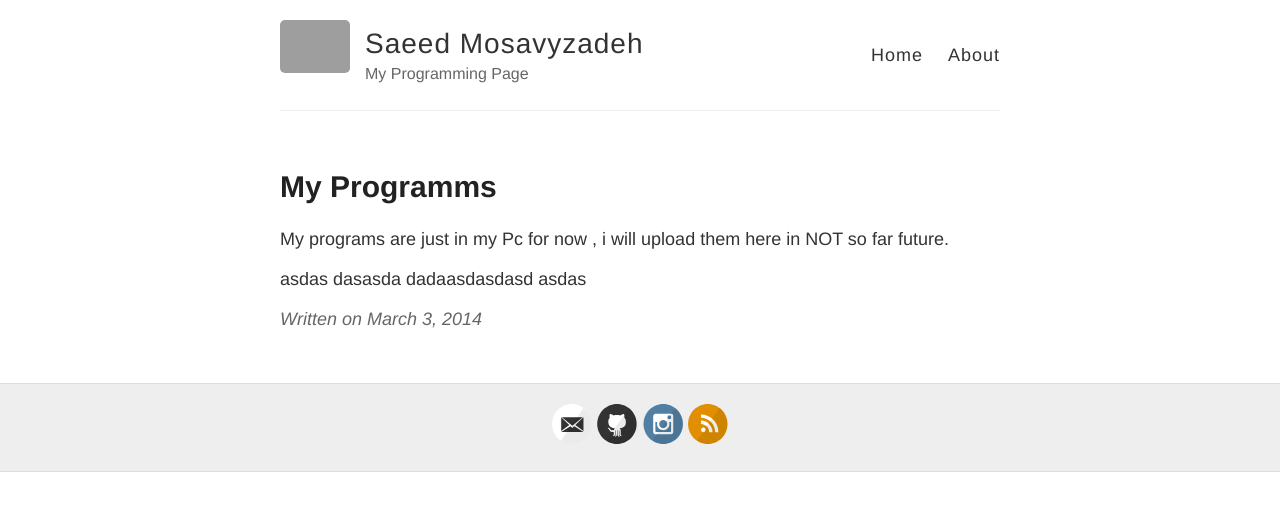
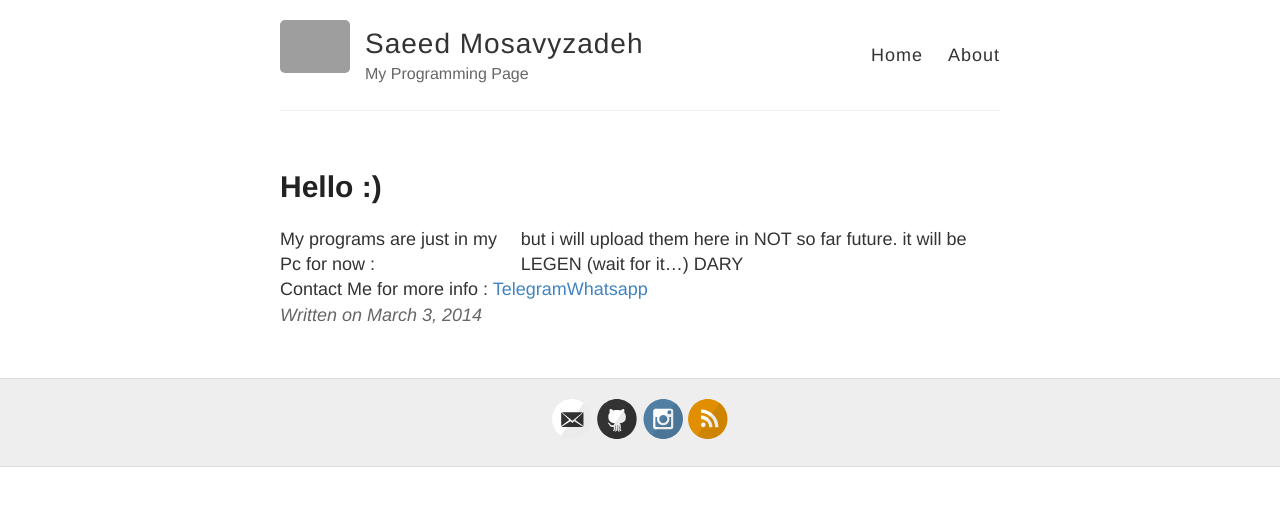
Before and after one commit to saeedmosavyzadeh/SaeedMosavyzadeh.github.io, a Jekyll site: the page built from _posts/2014-3-3-Hello-World.md, in a window 1280 px wide. Shown: the top 511 px of the page. Built offline with Jekyll 4.4.1, drawn with Linux system fonts in a browser that asks for light colours; grey boxes are pictures that could not be loaded.

Commit message:
Update 2014-3-3-Hello-World.md

```diff
--- a/_posts/2014-3-3-Hello-World.md
+++ b/_posts/2014-3-3-Hello-World.md
@@ -1,11 +1,8 @@
 ---
 layout: post
-title: My Programms
+title: Hello :)
 ---
 
-My programs are just in my Pc for now , i will upload them here in NOT so far future.
+My programs are just in my Pc for now :| but i will upload them here in NOT so far future. it will be LEGEN (wait for it...) DARY
 
-asdas
-dasasda
-dadaasdasdasd
-asdas
+Contact Me for more info : <a href="http://t.me/saeedmosavyzadeh">Telegram</a> | <a href="https://wa.me/989146494250">Whatsapp</a>
```
